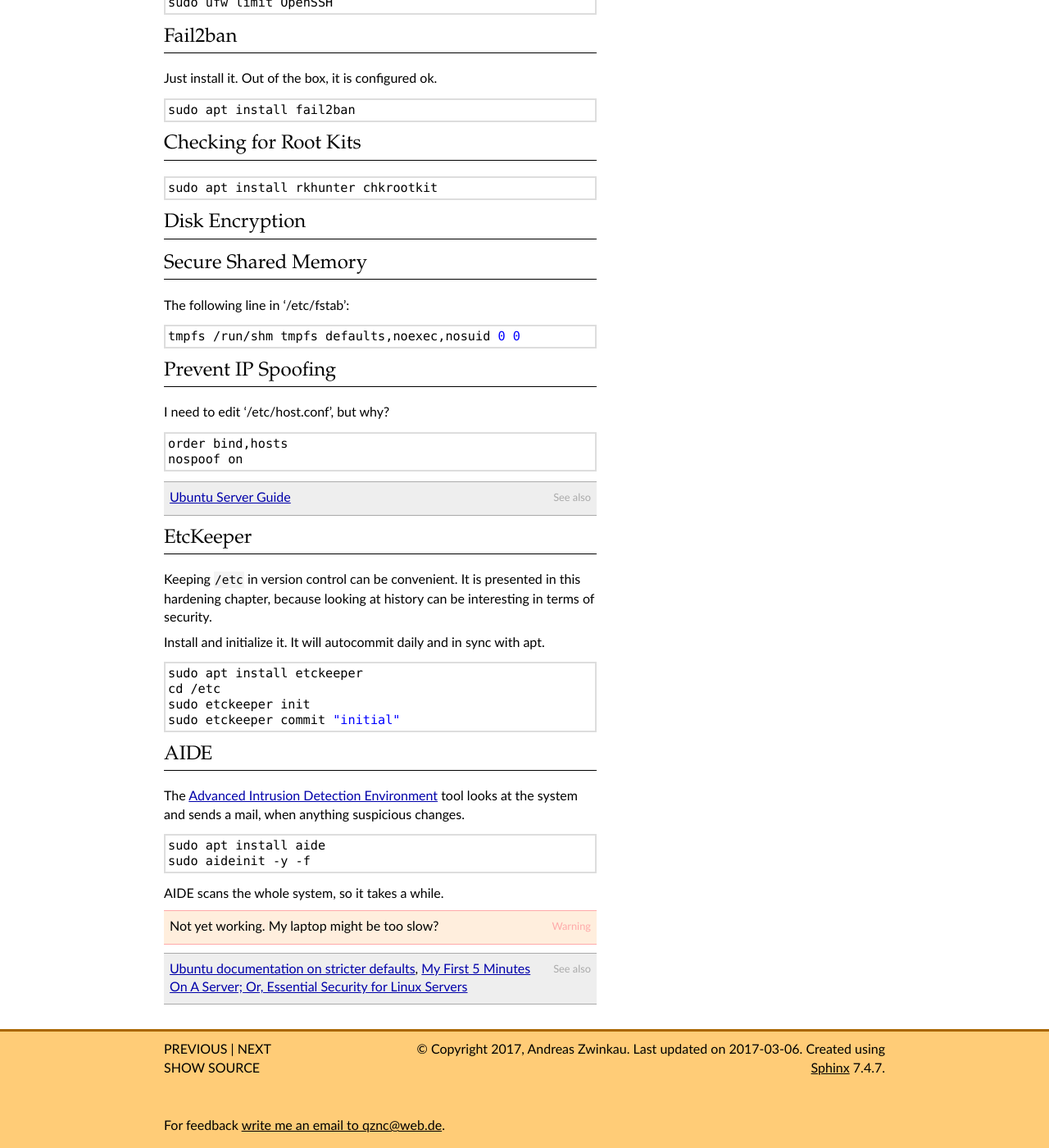
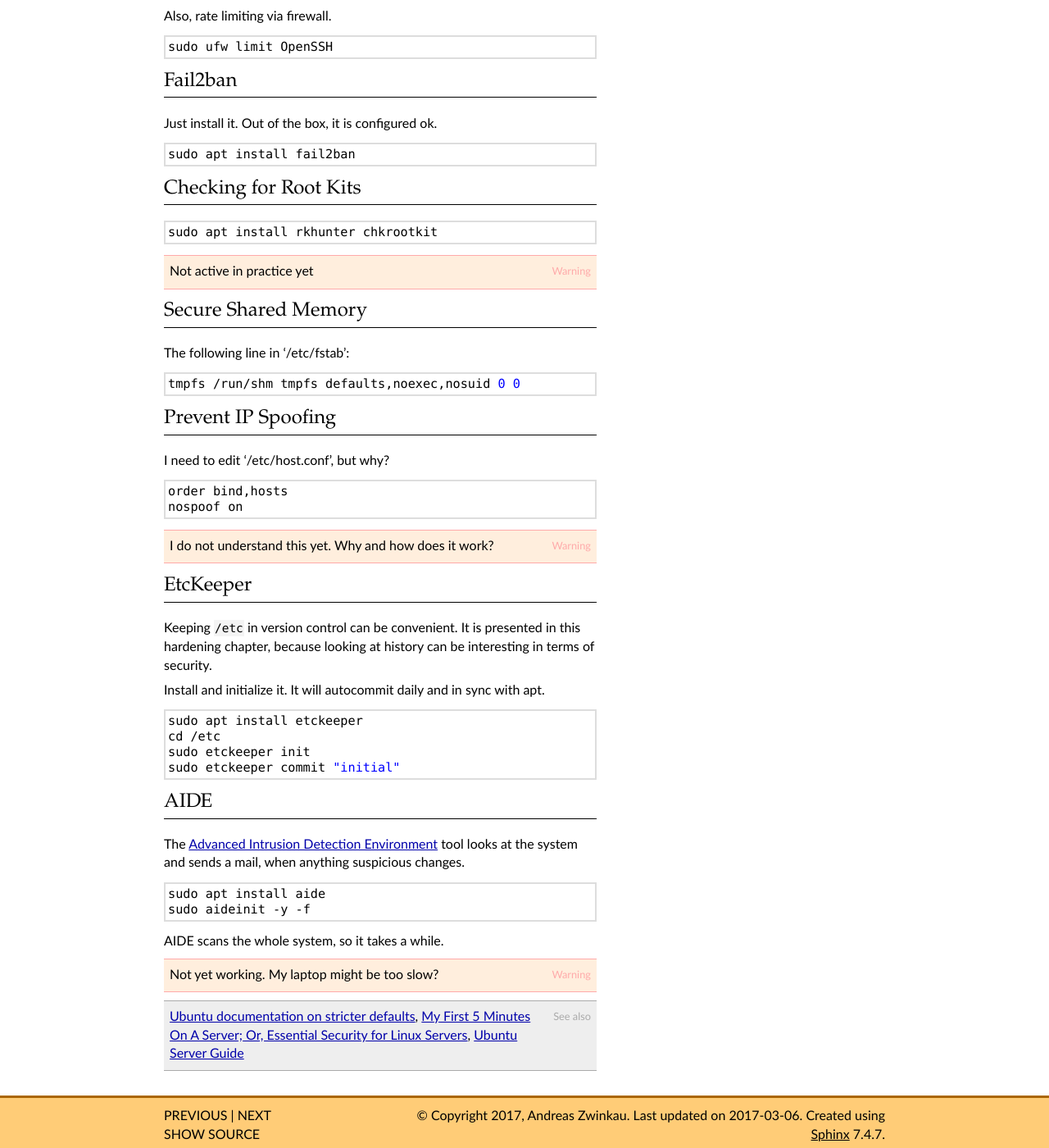
Before and after one commit to qznc/my-homeserver, a Sphinx documentation site: the page built from source/hardening.rst, in a window 1280 px wide and 1400 px high, scrolled down 1517 px. Shown: the whole window at 82% size. Built offline with Sphinx 7.4.7, drawn with Linux system fonts in a browser that asks for light colours; some of the changed text lies outside the part shown.

Commit message:
finetuning

```diff
--- a/source/convenience.rst
+++ b/source/convenience.rst
@@ -5,7 +5,3 @@
 Use `Mosh <https://mosh.org/>`_ to hide that.
 
 Use tmux for terminal multiplexing.
-
-SyncThing
-
-OwnCloud?
--- a/source/hardening.rst
+++ b/source/hardening.rst
@@ -67,6 +67,10 @@
 
    apt install ufw
 
+.. warning::
+
+   Not active in practice yet
+
 SSH Configuration
 -----------------
 
@@ -113,8 +117,9 @@
 
    sudo apt install rkhunter chkrootkit
 
-Disk Encryption
----------------
+.. warning::
+
+   Not active in practice yet
 
 Secure Shared Memory
 --------------------
@@ -135,9 +140,10 @@
    order bind,hosts
    nospoof on
 
-.. seealso::
+.. warning::
 
-   `Ubuntu Server Guide <https://help.ubuntu.com/lts/serverguide/>`_
+   I do not understand this yet.
+   Why and how does it work?
 
 EtcKeeper
 ---------
```
Also changed, not shown: other parts of source/hardening.rst (+2 -1 lines).
